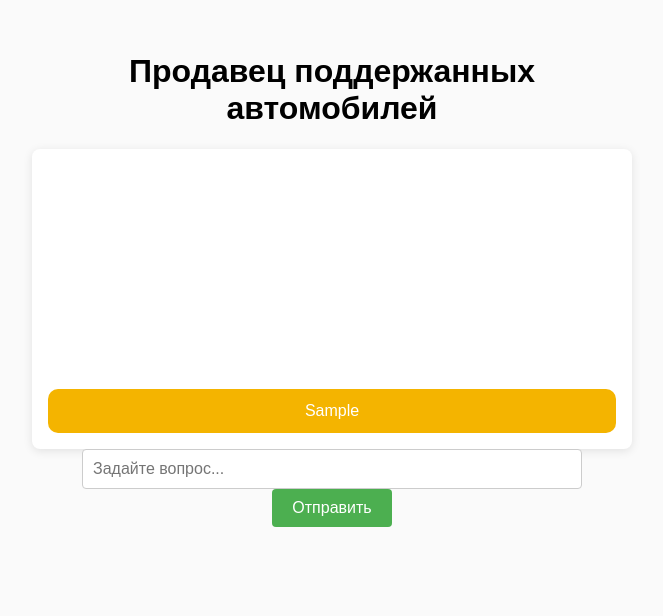
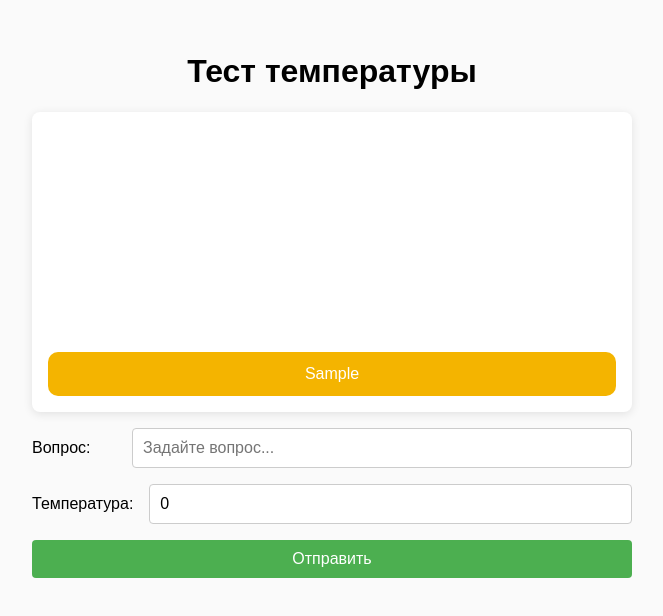
Before and after one commit to a-kshuk/ai_challenge-day_1, a website: page public/index.html in a window 1280 px wide. Both pictures are taken after typing "Sample" into the empty fields and a click on the button "Отправить". Shown: the whole page, without its empty margins (308-971 px from the left). Drawn offline with Linux system fonts and the light colour scheme; no server answers.

Commit message:
День 3: Исследование температры

```diff
--- a/public/index.html
+++ b/public/index.html
@@ -3,21 +3,37 @@
   <head>
     <meta charset="UTF-8" />
     <title>Простой агент GigaChat</title>
+    <script src="https://cdn.jsdelivr.net/npm/marked/lib/marked.umd.js"></script>
     <link rel="stylesheet" href="style.css" />
   </head>
   <body>
-    <div class="container">
-      <h1>Продавец поддержанных автомобилей</h1>
-      <div id="chatbox"></div>
+    <div class="container" markdown="1">
+      <h1>Тест температуры</h1>
+      <div id="chatbox" ma></div>
       <form id="chat-form">
+        <div>
+          Вопрос:
           <input
             type="text"
             id="userInput"
             placeholder="Задайте вопрос..."
             required
           />
+        </div>
+        <div>
+          Температура:
+          <input
+            type="number"
+            id="temperatureInput"
+            min="0"
+            max="2"
+            step="0.1"
+            placeholder="Задайте температуру..."
+            required
+            value="0"
+          />
+        </div>
         <button type="submit">Отправить</button>
-      </form>
     </div>
     <script src="script.js"></script>
   </body>
--- a/public/script.js
+++ b/public/script.js
@@ -1,6 +1,9 @@
 document.addEventListener("DOMContentLoaded", function () {
   const chatBox = document.querySelector("#chatbox");
   const userInput = document.querySelector("#userInput");
+
+  const temperatureInput = document.querySelector("#temperatureInput");
+  const currentPrompt = document.querySelector("#currentPrompt");
 
   /**
    * Функция отправки сообщения на сервер и отображения его в UI
@@ -9,6 +12,7 @@ document.addEventListener("DOMContentLoaded", function () {
     const messageText = userInput.value.trim();
     if (!messageText) return;
 
+    const temperature = +temperatureInput.value || 0;
     addUserMessage(messageText);
     userInput.value = "";
 
@@ -18,7 +22,7 @@ document.addEventListener("DOMContentLoaded", function () {
         headers: {
           "Content-Type": "application/json",
         },
-        body: JSON.stringify({ message: messageText }),
+        body: JSON.stringify({ message: messageText, temperature }),
       });
 
       const data = await response.json();
@@ -46,9 +50,10 @@ document.addEventListener("DOMContentLoaded", function () {
   /**
    * Показываем ответ бота
    */
-  function addBotResponse(text) {
+  function addBotResponse(markdownText) {
+    const text = marked.parse(markdownText);
     const botMsgDiv = document.createElement("div");
-    botMsgDiv.textContent = text;
+    botMsgDiv.innerHTML = text;
     chatBox.insertBefore(botMsgDiv, chatBox.firstChild);
     scrollToBottom();
   }
@@ -68,7 +73,7 @@ document.addEventListener("DOMContentLoaded", function () {
   }
 
   // Присоединяем обработчик к форме
-  document.querySelector("form").addEventListener("submit", (event) => {
+  document.querySelector("#chat-form").addEventListener("submit", (event) => {
     event.preventDefault();
     sendMessage();
   });
--- a/public/style.css
+++ b/public/style.css
@@ -14,6 +14,7 @@ body {
   margin: auto;
   text-align: center;
   padding-top: 2rem;
+  /* gap: 20px; */
 }
 
 #chatbox {
@@ -48,7 +49,22 @@ body {
   color: white;
 }
 
-#userInput {
+#chat-form {
+  display: flex;
+  flex-direction: column;
+  gap: 1rem;
+  margin-top: 1rem;
+}
+
+#chat-form div {
+  display: flex;
+  justify-content: space-between;
+  align-items: center;
+  gap: 1rem;
+}
+
+#userInput,
+#temperatureInput {
   width: calc(100% - 100px);
   padding: 10px;
   font-size: 16px;
@@ -56,6 +72,7 @@ body {
   border: 1px solid #ccc;
   border-radius: 4px;
   transition: all 0.3s ease;
+  margin: 0, 10px, 0, 10px;
 }
 
 button[type="submit"] {
```
Also changed, not shown: server/app.ts (+2 -20 lines), server/sessionHandler.ts (+8 -29 lines). Lines whose indentation alone changed are shown as unchanged.
